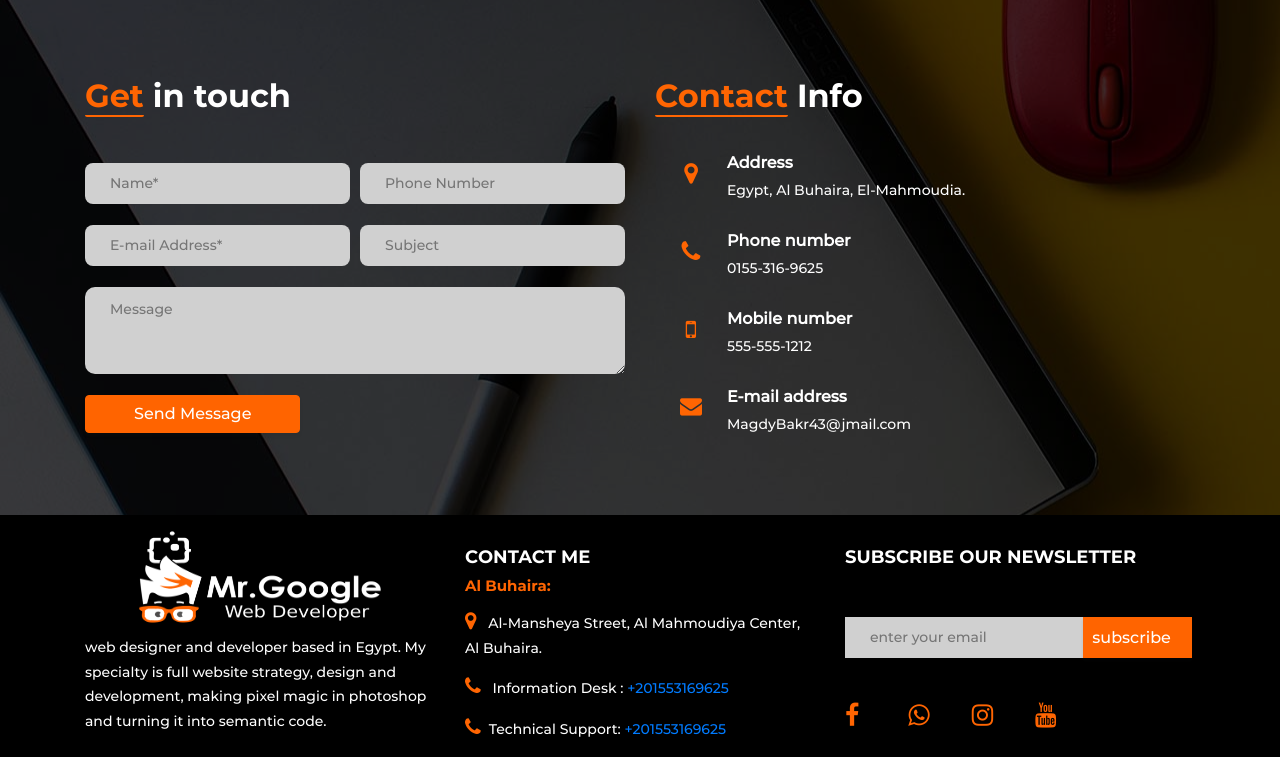
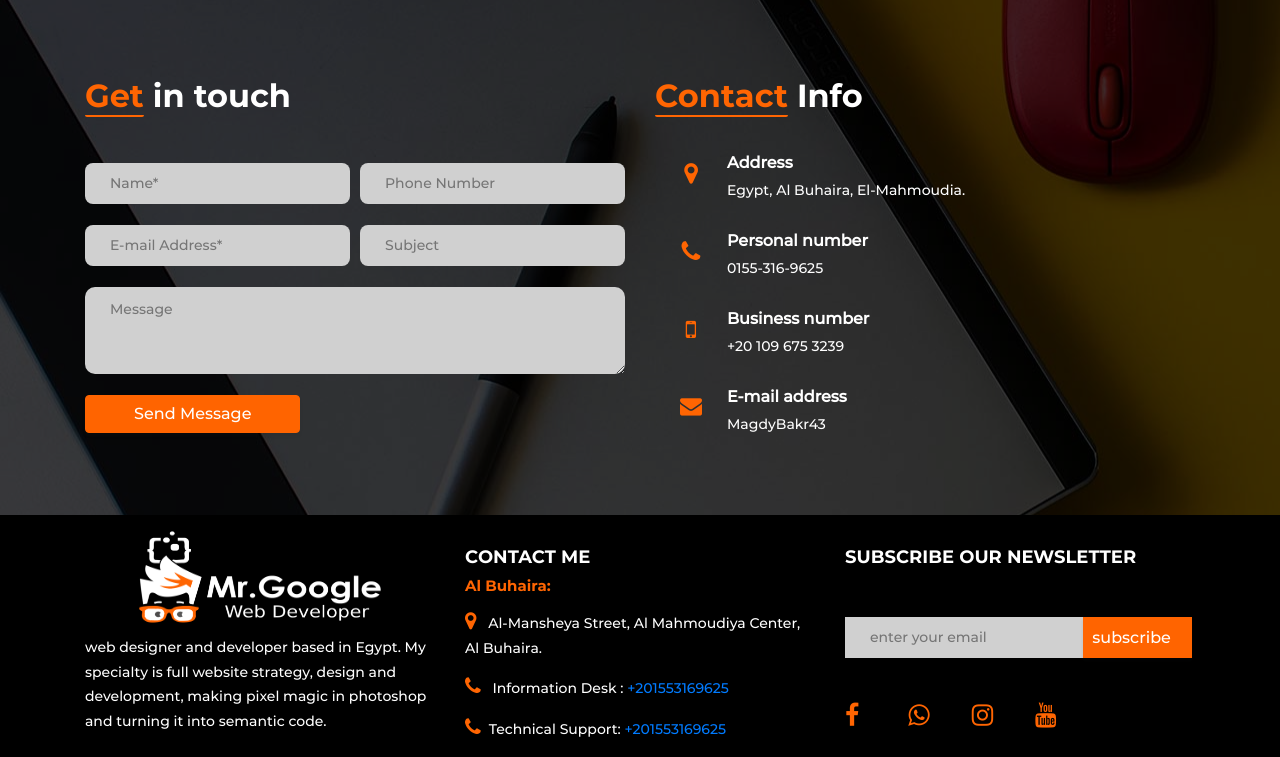
Before and after one commit to magdybakr/portfolio, a plain HTML site: page index.html in a window 1280 px wide. Shown: the part 4558-5315 px from the top of the page. Drawn offline with nearby package versions, Linux system fonts and the light colour scheme.

Commit message:
Update index.html

```diff
--- a/index.html
+++ b/index.html
@@ -493,21 +493,21 @@
                         <span>Egypt, Al Buhaira, El-Mahmoudia.  </span>
                     </li>
                     <li class="phone">
-                        <label>Phone number</label>
+                        <label>Personal number</label>
                         <i class="fa fa-phone text-center" style="font-size:24px;  color:#ff6502"></i>
                         <span><a href="tel:01553169625">0155-316-9625</a></span>
                     </li>
 
                     <li class="mobile">
-                        <label>Mobile number</label>
+                        <label>Business number</label>
 
-                        <i class="fa fa-mobile text-center" style="font-size:24px;  color:#ff6502"></i><span><a href="tel:15555551212">555-555-1212</a></span>
+                        <i class="fa fa-mobile text-center" style="font-size:24px;  color:#ff6502"></i><span><a href="tel:+201096753239">+20 109 675 3239</a></span>
                     </li>
 
                     <li class="email">
                         <i class="fa fa-envelope text-center" style="font-size:22px;  color:#ff6502"></i>
                         <label>E-mail address</label>
-                        <span><a href="mailto:magdybakr43@jmail.com">MagdyBakr43@jmail.com</a></span>
+                        <span><a href="mailto:magdybakr43@jmail.com">MagdyBakr43</a></span>
                     </li>
                 </ul>
 
@@ -550,10 +550,10 @@
                     <i class="fa fa-map-marker" style="font-size:20px; padding-right:8px; color:#ff6502"; ></i> Al-Mansheya Street, Al Mahmoudiya Center, Al Buhaira.
               </p>
               <p class="mt-1">
-                  <i class="fa fa-phone" style="font-size:20px; padding-right:8px; color:#ff6502"></i> Information Desk : <a href="tel:15555551212"> +201553169625 </a>
+                  <i class="fa fa-phone" style="font-size:20px; padding-right:8px; color:#ff6502"></i> Information Desk : <span><a href="tel:15555551212"> +201553169625 </a></span>
               </p>
               <p class="mt-1">
-                  <i class="fa fa-phone" style="font-size:20px; padding-right:8px; color:#ff6502"></i>Technical Support: <a href="tel:15555551212"> +201553169625</a>
+                  <i class="fa fa-phone" style="font-size:20px; padding-right:8px; color:#ff6502"></i>Technical Support:<span> <a href="tel:15555551212"> +201553169625</a></span>
               </p>
              </div>
             <!-- start  contact us column -->
```
